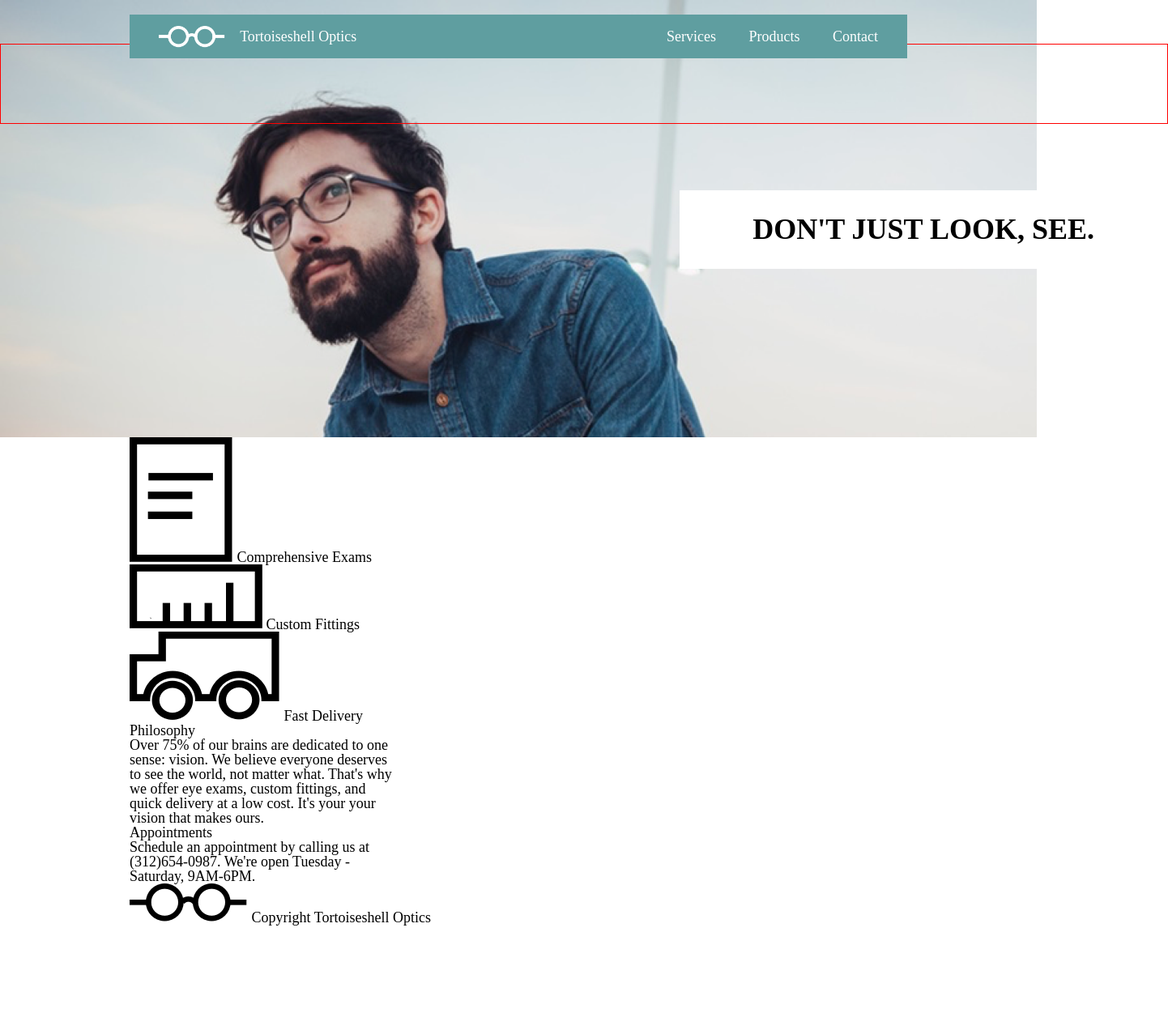
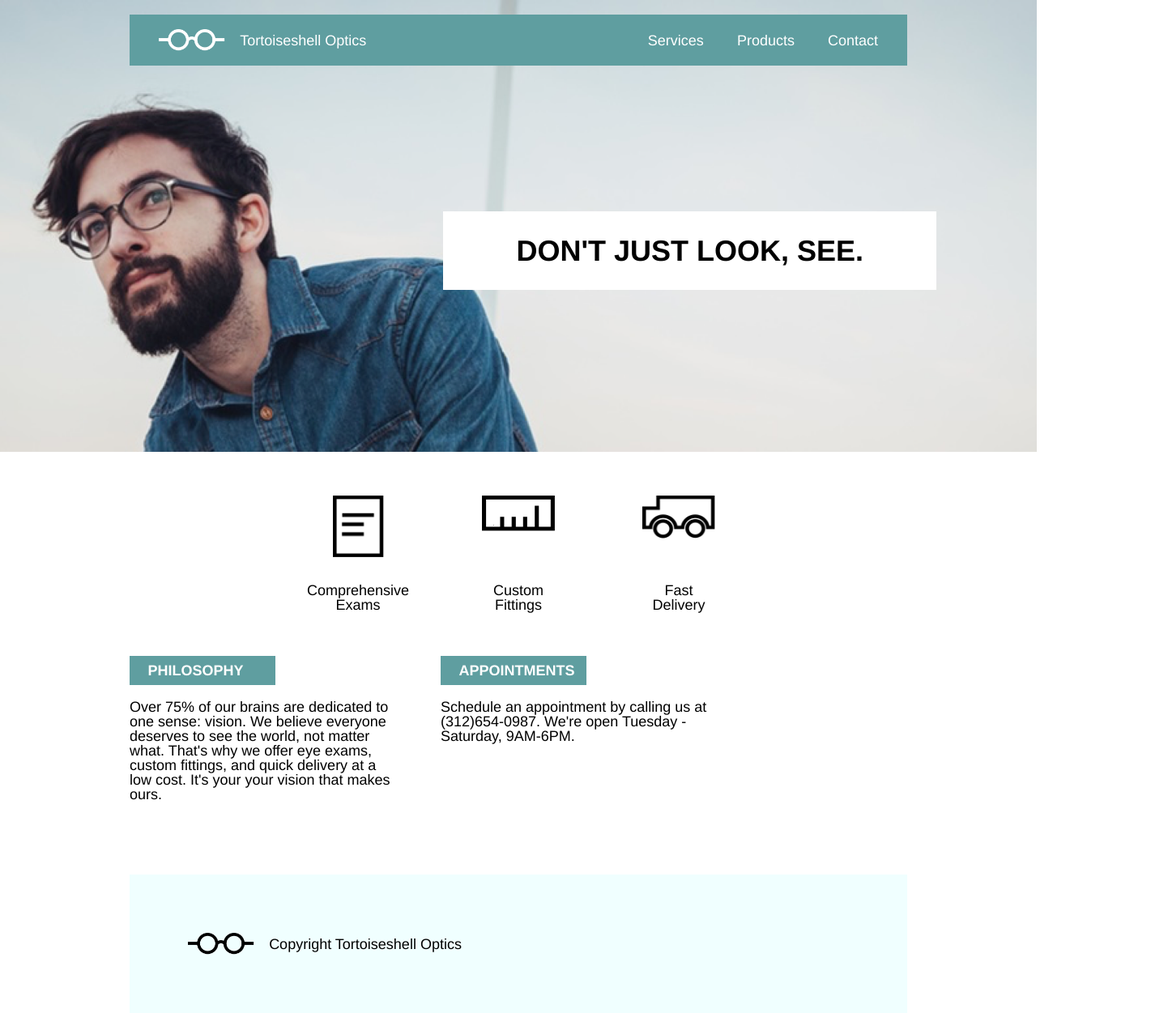
Before and after one commit to JedoKishi/TortoiseshellOptics, a plain HTML site: page index.html in a window 1280 px wide. Shown: the whole page at 81% size, 1442 px wide, since content can reach past the window. Before the commit the page ends 1143 px from the top, so only its background shows below. Drawn offline with Linux system fonts and the light colour scheme.

Commit message:
Finshed css ready to deploy

```diff
--- a/index.html
+++ b/index.html
@@ -8,57 +8,59 @@
   </head>
   <body>
 <!--Header/Banner-->
-      <div class="banner-img">
-        <div class="container">
     <header>
+      <div class="header container">
+        <div class="header-title">
           <img src="resources\images\logo-white.png">
-            <div class="header-container">
           <span>Tortoiseshell Optics</span>
+        </div>
         <nav>
           <a href="#">Services</a>
           <a href="#">Products</a>
           <a href="#">Contact</a>
         </nav>
       </div>
-          </header>
-        </div>
-        <div class="text-container">
-          <span class="banner-text">DON'T JUST LOOK, SEE.</span>
+      <div class="text container">
+        <div class="banner-text">
+          <h1>DON'T JUST LOOK, SEE.</h1>
         </div>
       </div>
+    </header>
 
 <!--images-->
-    <div class="container">
-      <div class="images">
-        <div class="exams">
+    <div class="services">
+      <div class="image-container paper">
         <img src="resources\images\paper-icon.png">
         <span>Comprehensive Exams</span>
       </div>
-        <div class="fittings">
+      <div class="image-container">
         <img src="resources\images\ruler-icon.png">
         <span>Custom Fittings</span>
       </div>
-        <div class="delivery">
+      <div class="image-container">
         <img src="resources\images\truck-icon.png">
         <span>Fast Delivery</span>
-        </div>
       </div>
     </div>
 
 <!--info-->
     <div class="container">
       <div class="info">
-        <div class="Philosophy">
-          <span class="title">Philosophy</span>
-          <p>Over 75% of our brains are dedicated to one<br> sense: vision. We believe
-          everyone deserves<br> to see the world, not matter what. That's why<br> we offer
-          eye exams, custom fittings, and<br> quick delivery at a low cost. It's your
-          your<br> vision that makes ours.</p>
+        <div class="philosophy">
+          <div class="title-container">
+            <div class="title">PHILOSOPHY</div>
+          </div>
+          <p>Over 75% of our brains are dedicated to one sense: vision. We believe
+          everyone deserves to see the world, not matter what. That's why we offer
+          eye exams, custom fittings, and quick delivery at a low cost. It's your
+          your vision that makes ours.</p>
         </div>
         <div class="appointments">
-          <span>Appointments</span>
-          <p>Schedule an appointment by calling us at<br> (312)654-0987. We're
-          open Tuesday -<br>Saturday, 9AM-6PM.</p>
+          <div class="title-container">
+            <div class="title">APPOINTMENTS</div>
+          </div>
+          <p>Schedule an appointment by calling us at (312)654-0987. We're
+          open Tuesday - Saturday, 9AM-6PM.</p>
         </div>
       </div>
     </div>
@@ -66,8 +68,10 @@
 <!--footer-->
     <div class="container">
       <footer>
+        <div class="footer-container">
           <img src="resources\images\logo-black.png">
           <span>Copyright Tortoiseshell Optics</span>
+        <div>
       </footer>
     </div>
   </body>
--- a/resources/css/style.css
+++ b/resources/css/style.css
@@ -1,34 +1,35 @@
 html{
   font-size: 18px;
   line-height: 1.4;
+  font-family: Helvetica;
 }
 
 .container{
-  width: 960px;
-  margin: 0 auto;
+  max-width: 960px;
+  margin: auto;
 }
 
 /*header*/
 header{
-  display: flex;
-  background-color: cadetblue;
-  color: white;
-  position: relative;
-  top: 1rem;
-  align-items: center;
-}
-
-.header-container{
-  display: flex;
-  justify-content: space-between;
-  width: 100%;
-  padding: 1rem 0;
+  background-image: url(../images/glasses-bg.png);
+  height: 30rem;
+  padding-top: 1rem;
+  background-position: center;
+  background-repeat: no-repeat;
+  background-size: cover;
 }
 
 header img{
-  margin-left: 2rem;
-  margin-right: 1rem;
+  margin: 0 1rem 0 2rem;
   height: 1.5rem;
+}
+.header{
+  display: flex;
+  background-color: cadetblue;
+  align-items: center;
+  justify-content: space-between;
+  color: white;
+  padding: 1rem 0;
 }
 
 a{
@@ -37,27 +38,88 @@ a{
   margin-right: 2rem;
 }
 
-
-/*banner*/
-.banner-img{
-  background-image: url(../images/glasses-bg.png);
-  background-size: cover;
-  height: 30rem;
+.header-title{
+  display: flex;
+  align-items: center;
 }
 
-.text-container{
+.text{
   display: flex;
   justify-content: flex-end;
-  width: 80rem;
-  margin: 0 auto;
-  border: 1px solid red;
 }
+
 .banner-text{
-  position: relative;
-  top: 10rem;
+  margin-top: 10rem;
+  margin-right: -2rem;
+  padding: 1.5rem 5rem;
   background-color: white;
+  font-size: 2rem;
   font-weight: bold;
-  font-size: 2rem;
   line-height: 1.2;
-  padding: 1.5rem 5rem;
 }
+
+/*images*/
+.services{
+  display: flex;
+  justify-content: center;
+}
+
+.services img{
+  width: 5rem;
+}
+
+.paper img{
+  width: 3.5rem;
+}
+
+.image-container{
+  display: flex;
+  flex-direction: column;
+  justify-content: space-between;
+  align-items: center;
+  width: 5rem;
+  height: 8rem;
+  margin: 3rem;
+  text-align: center;
+}
+
+/*info*/
+.info{
+  display: flex;
+  margin-bottom: 5rem;
+}
+.title-container{
+  background-color: cadetblue;
+  font-weight: bold;
+  width: 10rem;
+  color: white;
+  margin-bottom: 1rem;
+}
+
+.title{
+  padding: 0.5rem 1.25rem;
+}
+
+.philosophy{
+  margin-right: 5%;
+}
+
+.philosophy,
+.appointments{
+  width: 35%;
+}
+/*footer*/
+footer{
+  background-color: azure;
+}
+
+footer img{
+  height: 1.5rem;
+  margin-right: 1rem;
+}
+
+.footer-container{
+  display: flex;
+  align-items: center;
+  padding: 4rem;
+}
```
Lines whose indentation alone changed are shown as unchanged.
